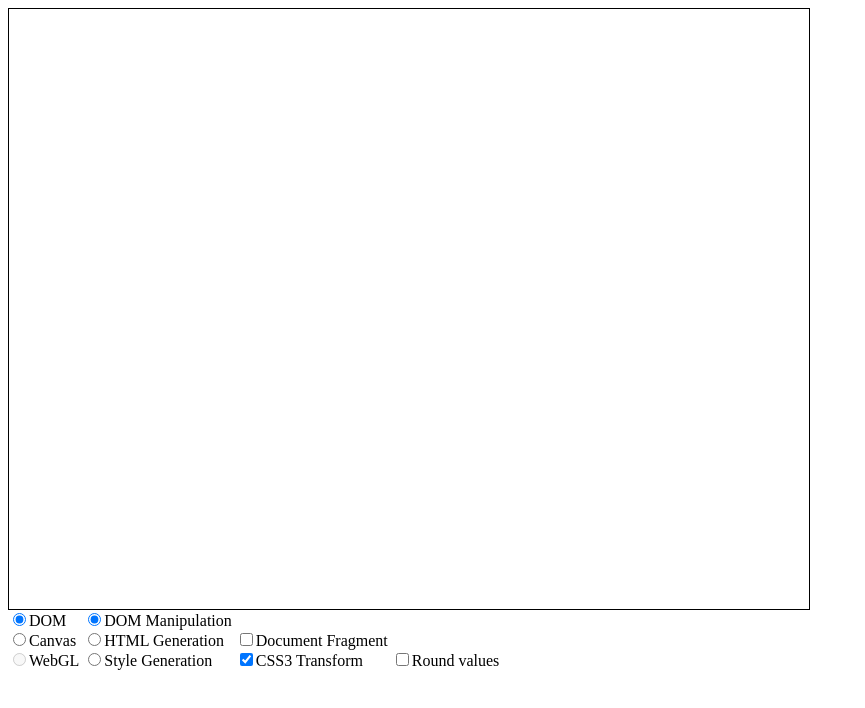
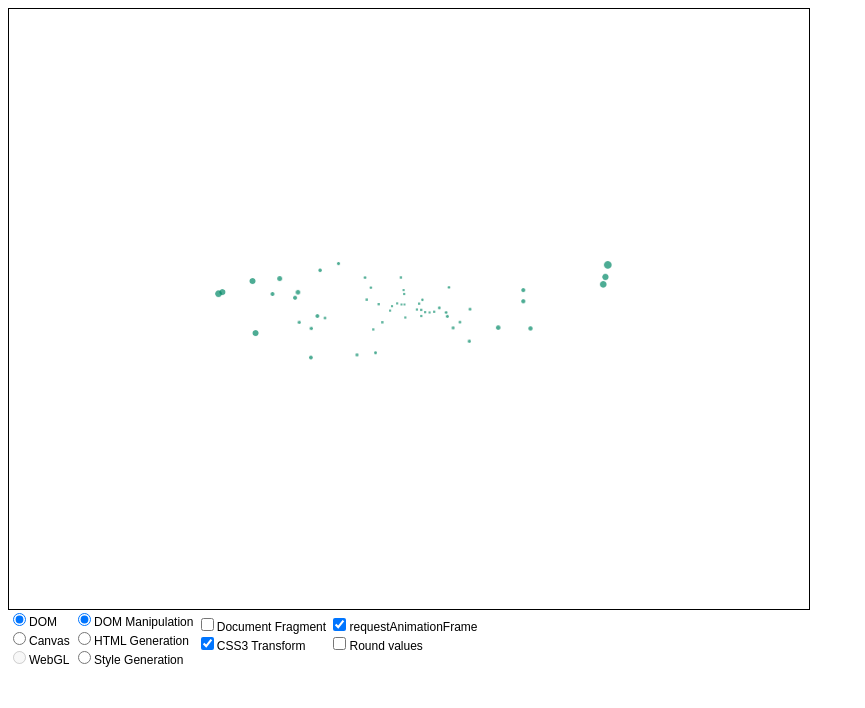
Before and after one commit to louisremi/fxngn.js, a plain HTML site: page demo/index.html in a window 1280 px wide. Both pictures are taken after a click on the checkbox "CSS3 Transform". Shown: the whole page, without its empty margins (0-865 px from the left). Drawn offline with Linux system fonts and the light colour scheme; animation ran at ten frames a second.

Commit message:
polish the controls

```diff
--- a/demo/index.html
+++ b/demo/index.html
@@ -26,8 +26,19 @@ html {
 	border: 1px solid black;
 }
 
+#controls {
+	font-family: Arial, Helvetica, "Liberation Sans", sans-serif;
+	font-size: 12px;
+	width: 800px;
+}
 #controls div {
 	display: inline-block;
+}
+#stats {
+	font-size: 16px;
+	font-weight: bold;
+	width: 100px;
+	float: right;
 }
 </style>
 </head>
@@ -48,11 +59,11 @@ html {
 	</div>
 	<div>
 		<input id="fragment" value="fragment" name="style" type="checkbox" /><label for="fragment">Document Fragment</label><br />
-		<input id="transform" value="transform" name="style" type="checkbox" /><label for="transform">CSS3 Transform</label><br />
+		<input id="transform" value="transform" name="style" type="checkbox" /><label for="transform">CSS3 Transform</label><br />&nbsp;
 	</div>
 	<div>
-		<!--<input id="raf" type="checkbox" /><label for="raf">requestAnimationFrame</label>-->
-		<input id="round" type="checkbox" /><label for="round">Round values</label>
+		<input id="raf" type="checkbox" checked /><label for="raf">requestAnimationFrame</label><br/>
+		<input id="round" type="checkbox" /><label for="round">Round values</label><br/>&nbsp;
 	</div>
 	<div id="stats"></div>
 </form>
--- a/demo/utils.js
+++ b/demo/utils.js
@@ -15,6 +15,8 @@ function stats( dT, now ) {
 }
 
 function reset() {
+	Fx.stop();
+
 	if ( window.scene && "innerHTML" in scene ) {
 		scene.innerHTML = "";
 		scene.style.display = "none";
@@ -27,6 +29,9 @@ function reset() {
 	if ( window._scene ) {
 		_scene.innerHTML = "";
 		_scene.style.display = "none";
+	}
+	if ( window.statsDiv ) {
+		statsDiv.innerHTML = "";
 	}
 }
 
@@ -62,6 +67,7 @@ function start() {
 		style = $("styl"),
 		fragment = $("fragment"),
 		transform = $("transform"),
+		raf = $("raf"),
 		round = $("round");
 	var utils = [],
 		init, tmp;
@@ -128,5 +134,7 @@ function start() {
 
 	utils.unshift( stats );
 
-	Fx.run( init, utils );
+	setTimeout( function() {
+		Fx.run( init, utils, !raf.checked );
+	}, 100);
 }
--- a/fxngn.js
+++ b/fxngn.js
@@ -6,24 +6,22 @@ window.Fx = {
 		typeof init === "function" ? init() : utils = init;
 		this.utils = utils;
 		var self = this,
-			loop,
 			requestAnimationFrame = window.mozRequestAnimationFrame || window.webkitRequestAnimationFrame;
 
 		if ( !noRaf && requestAnimationFrame ) {
-			loop = function( now ) {
-				requestAnimationFrame( loop );
+			this.loop = function( now ) {
+				requestAnimationFrame( self.loop );
 				self.tick( now );
 			}
-			requestAnimationFrame( loop );
+			requestAnimationFrame( this.loop );
 
 		} else {
-			loop = function() {
-				setTimeout( loop, 16 );
+			this.loop = function() {
+				setTimeout( self.loop, 16 );
 				self.tick();
 			}
-			setTimeout( loop, 16 );
+			setTimeout( this.loop, 16 );
 		}
-		this.loop = loop;
 	},
 
 	tick: function( now ) {
```
